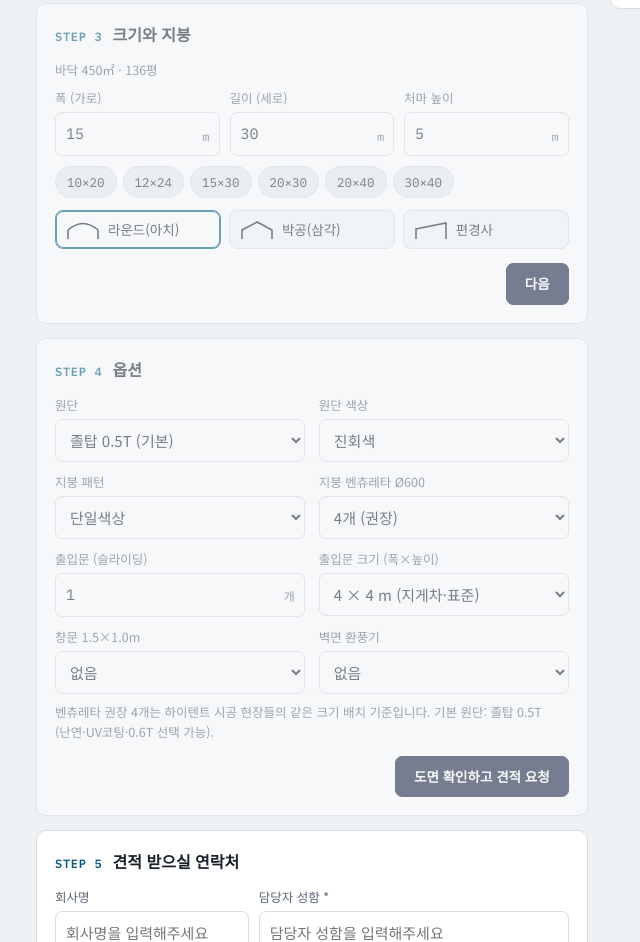
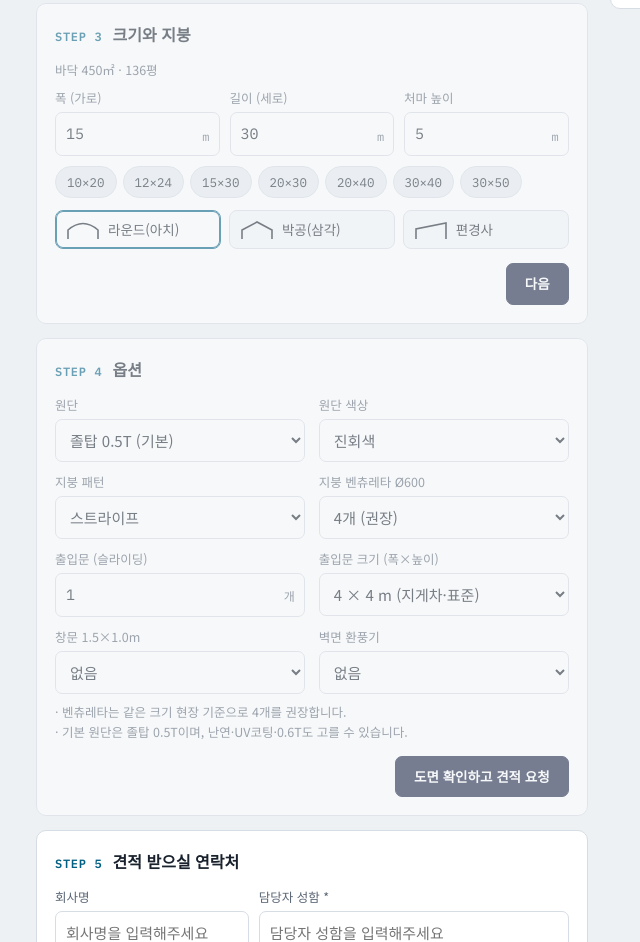
Before and after one commit to hytentkr-ctr/HYtent-quote, a plain HTML site: page index.html in a window 1280 px wide. Shown: the part 883-1825 px from the top of the page, without its empty margins (0-640 px from the left). Drawn offline with nearby package versions, Linux system fonts and the light colour scheme; a web font is replaced by a local one.

Commit message:
Add files via upload

```diff
--- a/index.html
+++ b/index.html
@@ -141,6 +141,7 @@ input:focus,select:focus,textarea:focus,button:focus-visible{outline:2px solid v
 .nw{white-space:nowrap}
 .hero .trust{display:inline-flex;align-items:flex-start;gap:8px;margin:12px 0 0;padding:8px 14px;border-radius:8px;background:color-mix(in srgb,var(--steel) 9%,transparent);color:var(--ink);font-size:14.5px;font-weight:600;line-height:1.5}
 .hero .trust svg{flex:none;width:18px;height:18px;margin-top:2px;fill:var(--steel);stroke:#fff;stroke-width:1.8;stroke-linecap:round;stroke-linejoin:round}
+#sizeHint,#optHint{white-space:pre-line;line-height:1.6}
 
 [hidden]{display:none!important}
 </style>
@@ -1992,11 +1993,11 @@ var $ = function (id) { return document.getElementById(id); };
 var USE_TXT = {warehouse: '물류·자재 보관', agri: '선별장·저장고', waste: '재활용·폐기물', sports: '풋살·야구·족구', factory: '작업장·가공', canopy: '지붕만 (벽 없음)'};
 var USE_NAME = {warehouse: '일반 창고', agri: '농업시설', waste: '폐기물 처리장', sports: '체육시설', factory: '공장·작업장', canopy: '캐노피'};
 var ROOF_NAME = {arch: '라운드', gable: '박공', shed: '편경사'};
-var PRESETS = [[10, 20, 5], [12, 24, 5], [15, 30, 5], [20, 30, 6], [20, 40, 6], [30, 40, 7]];
+var PRESETS = [[10, 20, 5], [12, 24, 5], [15, 30, 5], [20, 30, 6], [20, 40, 6], [30, 40, 7], [30, 50, 7]];
 var LOCKED = {front: '정면도', side: '측면도'};
 var DRAFT = 'hytent.quote.draft';
 var FIELDS = ['client', 'contact', 'phone', 'emailId', 'emailDomain', 'emailCustom', 'when', 'floor', 'civil', 'memo'];
-function fresh() { return {use: 'warehouse', region: '경기', district: '', place: '', W: 15, L: 30, H: 5, roof: 'arch', highWind: false, doorN: 1, doorS: '4x4', window: '0', fan: '0', vent: null, fabric: null, fabColor: '진회색', roofPattern: '단일색상', step: 1, done: 0}; }
+function fresh() { return {use: 'warehouse', region: '경기', district: '', place: '', W: 15, L: 30, H: 5, roof: 'arch', highWind: false, doorN: 1, doorS: '4x4', window: '0', fan: '0', vent: null, fabric: null, fabColor: '진회색', roofPattern: '스트라이프', step: 1, done: 0}; }
 var S = fresh(), view = '3d', est = null, t3 = null, threeP = null;
 
 function num(v, d) { var n = parseFloat(v); return isFinite(n) ? n : d; }
@@ -2013,7 +2014,7 @@ function input() {
   if (!u.noWalls) for (var k = 0; k < S.doorN; k++) doors.push({w: dw, h: dh, qty: 1, pos: pos[k % 4], at: ''});
   return {use: S.use, region: S.region, district: S.district, place: S.place, W: d.W, L: d.L, H: d.H, roof: S.roof, rise: null, bay: null,
     walls: u.noWalls ? {front: false, back: false, left: false, right: false} : {front: true, back: true, left: true, right: true},
-    fabric: S.fabric || fabricAuto(), fabColor: S.fabColor || '진회색', roofPattern: S.roofPattern || '단일색상', highWind: S.highWind, doors: doors, vent: S.vent == null ? ventAuto() : +S.vent,
+    fabric: S.fabric || fabricAuto(), fabColor: S.fabColor || '진회색', roofPattern: S.roofPattern || '스트라이프', highWind: S.highWind, doors: doors, vent: S.vent == null ? ventAuto() : +S.vent,
     fan: u.noWalls ? 0 : +S.fan, window: u.noWalls ? 0 : +S.window, insul: false, gutter: 0, footing: 0, colType: 'auto'};
 }
 function where() { return [S.region, S.district, S.place].filter(Boolean).join(' '); }
@@ -2062,7 +2063,7 @@ function writeForm() {
   if (S.fabric && E.CUSTOMER_FABRICS.indexOf(S.fabric) < 0) S.fabric = null;   // 예전 저장값이 목록에 없으면 기본으로
   $('fabric').value = S.fabric || fa;
   $('fabColor').innerHTML = E.FAB_COLORS.map(function (c) { return '<option>' + c + '</option>'; }).join(''); $('fabColor').value = S.fabColor || '진회색';
-  $('roofPattern').innerHTML = E.ROOF_PATTERNS.map(function (c) { return '<option>' + c + '</option>'; }).join(''); $('roofPattern').value = S.roofPattern || '단일색상';
+  $('roofPattern').innerHTML = E.ROOF_PATTERNS.map(function (c) { return '<option>' + c + '</option>'; }).join(''); $('roofPattern').value = S.roofPattern || '스트라이프';
   var va = ventAuto(), opts = [];
   for (var n = 0; n <= 12; n++) opts.push('<option value="' + n + '">' + (n ? n + '개' : '없음') + (n === va ? ' (권장)' : '') + '</option>');
   $('vent').innerHTML = opts.join(''); $('vent').value = S.vent == null ? va : S.vent;
@@ -2111,14 +2112,17 @@ function recompute() {
   $('fTop').textContent = fmt(g.H + g.rise, 2) + ' m';
   $('fCol').textContent = g.truss ? '쌍기둥' : '외기둥';
   $('fFab').textContent = fabName(inp.fabric);
-  var h = '';   // 고객에게는 기둥 간격·트러스 열수 등 구조 수치를 보이지 않음
-  if (g.truss) h += '이 크기는 바람·하중을 고려해 쌍기둥(격자 기둥)이 필요합니다.';
-  if (inp.W > 40) h += ' 폭 40m를 넘으면 별도 구조 검토가 필요합니다.';
+  var hs = [];   // 고객에게는 기둥 간격·트러스 열수 등 구조 수치를 보이지 않음 · 안내는 한 줄씩 짧게
+  if (g.truss) hs.push('이 크기는 바람·하중을 고려해 쌍기둥(격자 기둥)으로 시공합니다.');
+  if (inp.W > 40) hs.push('폭 40m가 넘으면 별도 구조 검토가 필요합니다.');
   var windH = S.highWind && inp.H > 5;
-  if (windH) h += ' 바람이 센 곳은 처마(벽) 높이 5m 이하로 시공하는 것을 권장합니다.';
-  h = h.trim(); $('sizeHint').hidden = !h;
+  if (windH) hs.push('바람이 센 곳은 처마 높이 5m 이하를 권장합니다.');
+  var h = hs.map(function (x) { return '· ' + x; }).join('\n'); $('sizeHint').hidden = !h;
   $('sizeHint').textContent = h; $('sizeHint').className = 'hint' + (inp.W > 40 || windH ? ' warn' : '');
-  $('optHint').textContent = (S.highWind ? '바람이 센 곳은 벤츄레타 없이 시공하는 것을 권장합니다.' : '벤츄레타 권장 ' + ventAuto() + '개는 하이텐트 시공 현장들의 같은 크기 배치 기준입니다.') + ' 기본 원단: ' + fabName(fabricAuto()) + ' (난연·UV코팅·0.6T 선택 가능).' + (+S.doorS.split('x')[0] > 4 && +S.doorN ? ' 출입문은 보통 폭 4m로 시공합니다. 4m보다 넓은 문은 기둥 간격을 조정해야 해서 현장 확인 후 위치·크기를 확정합니다.' : '');
+  var os = [S.highWind ? '바람이 센 곳은 벤츄레타 없이 시공하길 권장합니다.' : '벤츄레타는 같은 크기 현장 기준으로 ' + ventAuto() + '개를 권장합니다.', '기본 원단은 ' + fabName(fabricAuto()) + '이며, 난연·UV코팅·0.6T도 고를 수 있습니다.'];
+  if (+S.doorN && +S.doorS.split('x')[0] > 4) os.push('폭 4m보다 넓은 문은 현장 확인 후 크기를 확정합니다.');
+  if (+S.doorN && +S.doorS.split('x')[1] > inp.H - 0.3) os.push('처마가 ' + inp.H + 'm라 문 높이는 약 ' + fmt(inp.H - 0.3, 1) + 'm로 맞춰 드립니다.');
+  $('optHint').textContent = os.map(function (x) { return '· ' + x; }).join('\n');
   summaries(); renderView(); save();
 }
 var rT; function schedule() { clearTimeout(rT); rT = setTimeout(recompute, 150); }
@@ -2253,7 +2257,7 @@ function bind() {
   $('uses').addEventListener('click', function (e) {
     var b = e.target.closest('[data-u]'); if (!b) return; var changed = S.use !== b.dataset.u; S.use = b.dataset.u;
     if (changed) {
-      var u = E.USES[S.use]; S.H = S.use === 'sports' ? 6 : 5; S.window = String(u.window || 0); S.fan = '0';   // 환풍기 기본 없음 S.fabric = null; S.vent = null;
+      var u = E.USES[S.use]; S.H = S.use === 'sports' ? 6 : 5; S.window = '0'; S.fan = '0'; S.fabric = null; S.vent = null;   // 창문·환풍기 기본 없음
       if (u.noWalls) S.doorN = 0; else if (!+S.doorN) S.doorN = 1;
     }
     writeForm(); recompute(); goStep(Math.max(2, S.step === 1 ? 2 : S.step));
```
